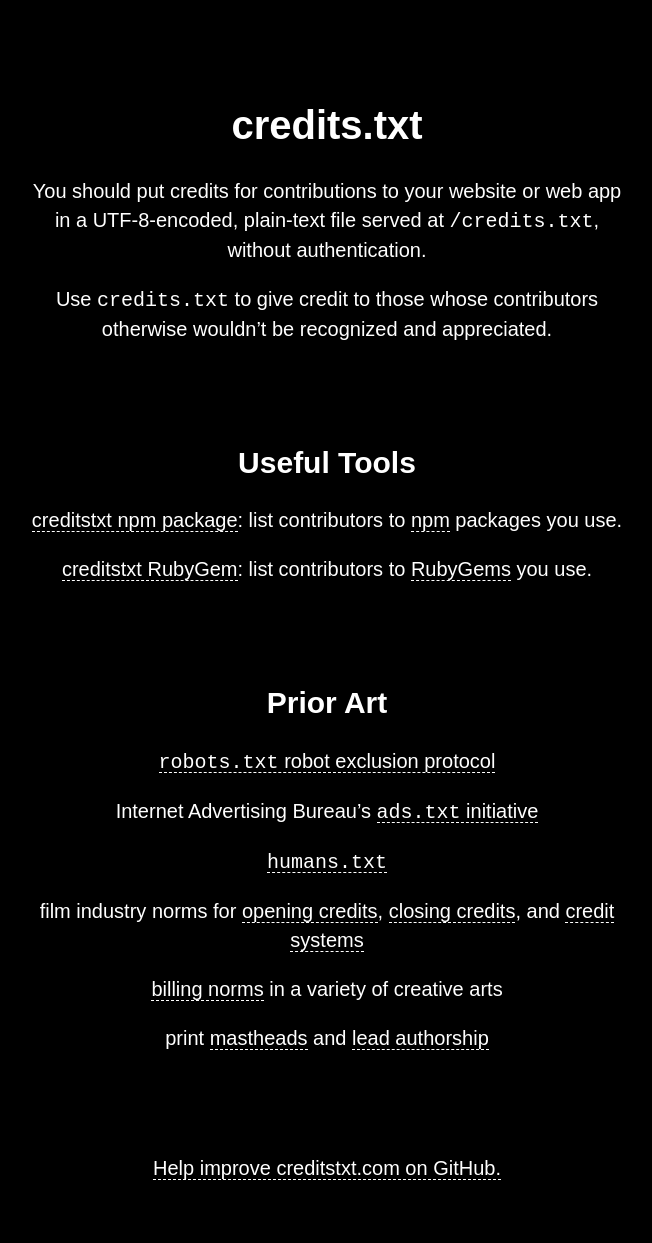
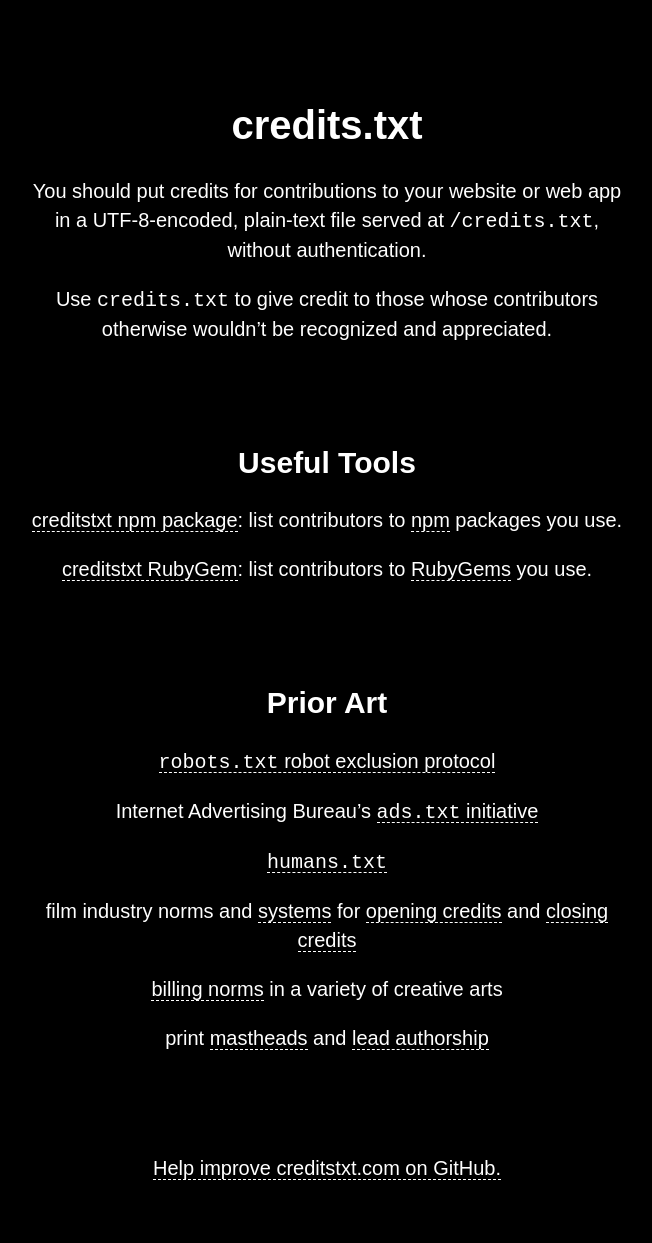
Before and after one commit to creditstxt/creditstxt.com, a Jekyll site: the page built from index.md, in a window 1280 px wide. Shown: the whole page, without its empty margins (313-965 px from the left). Built offline with Jekyll 4.4.1, drawn with Linux system fonts in a browser that asks for light colours; our own code applies the rules of GitHub Pages for plain Markdown files.

Commit message:
Fix reference to WGA standard

```diff
--- a/index.md
+++ b/index.md
@@ -16,7 +16,7 @@ Use `credits.txt` to give credit to those whose contributors otherwise wouldn't
 
 - [`humans.txt`](http://humanstxt.org/)
 
-- film industry norms for [opening credits](https://en.wikipedia.org/wiki/Opening_credits), [closing credits](https://en.wikipedia.org/wiki/Closing_credits), and [credit systems](https://en.wikipedia.org/wiki/WGA_screenwriting_credit_system)
+- film industry norms and [systems](https://en.wikipedia.org/wiki/WGA_screenwriting_credit_system) for [opening credits](https://en.wikipedia.org/wiki/Opening_credits) and [closing credits](https://en.wikipedia.org/wiki/Closing_credits)
 
 - [billing norms](https://en.wikipedia.org/wiki/Billing_(performing_arts)) in a variety of creative arts
 
```
